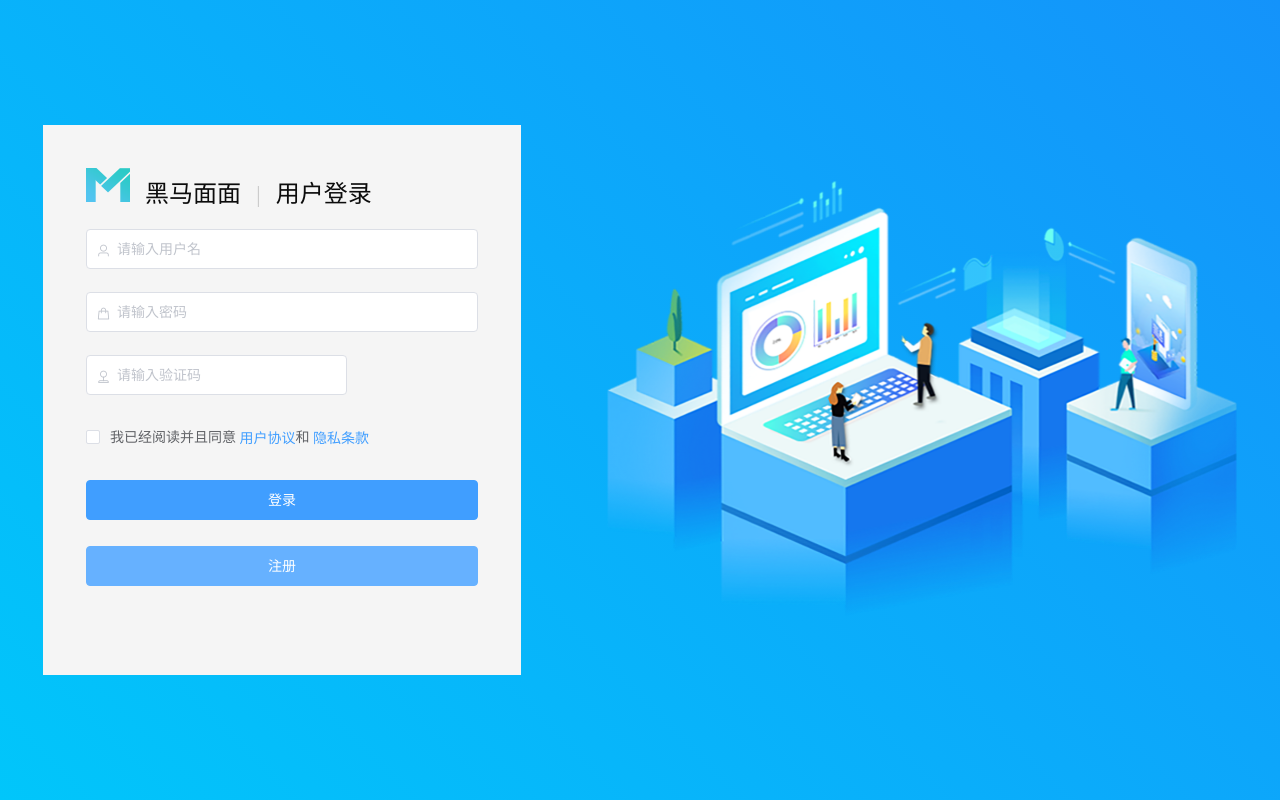
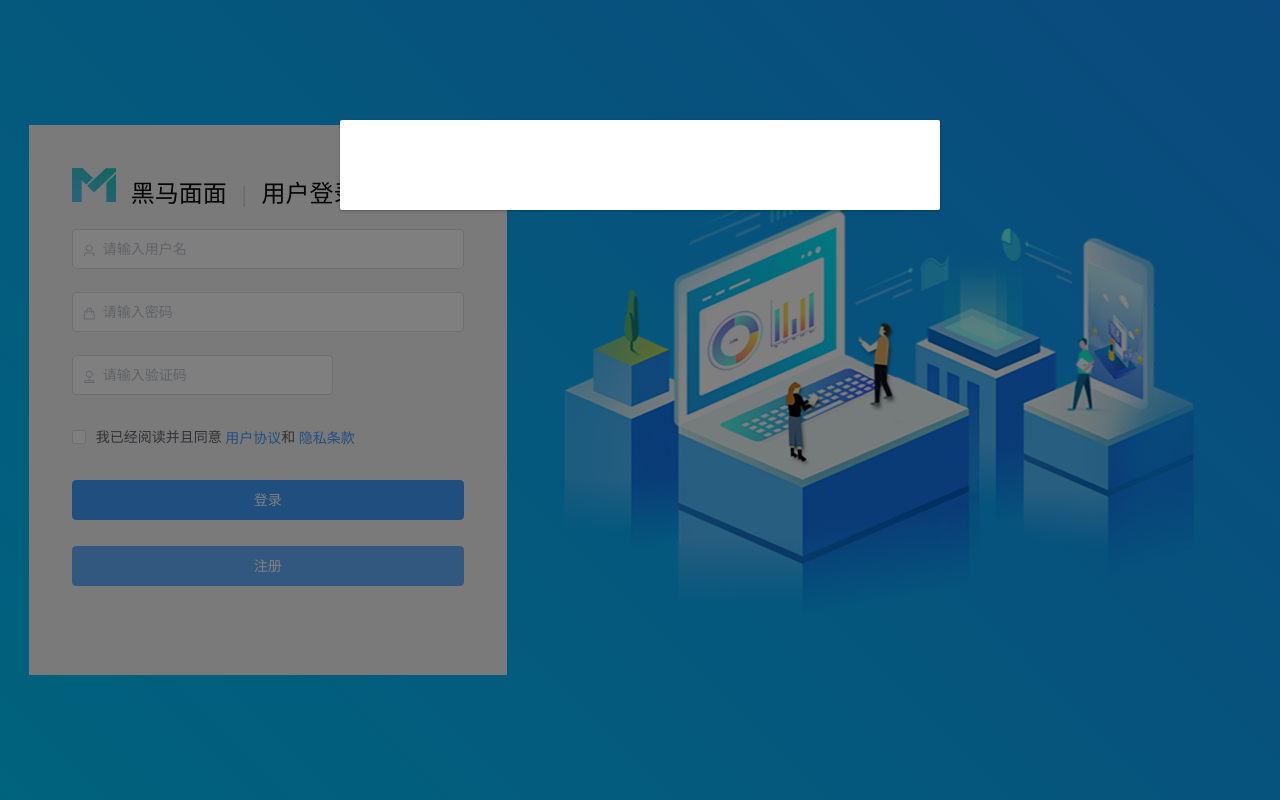
Before and after one commit to 471314748/hmmm, a Vue app: page /#/ in a window 1280 px wide. Both pictures are taken after a click on the button "注册". Built offline with nearby package versions, Linux system fonts and the light colour scheme.

Commit message:
登录页面完成和注册页面开启

```diff
--- a/src/router/index.js
+++ b/src/router/index.js
@@ -1,7 +1,7 @@
 import Vue from 'vue'
 import VueRouter from 'vue-router'
 
-import Login from '@/views/login'
+import Login from '@/views/login/login'
 
 Vue.use(VueRouter)
 
--- a/src/views/login.vue
+++ b/src/views/login/login.vue
@@ -59,18 +59,24 @@
         <el-form-item>
           <el-button type='primary' class="btn" @click="loginClick">登录</el-button>
           <br />
-          <el-button type='primary' class="btn">注册</el-button>
+          <el-button type='primary' class="btn" @click="registerClick">注册</el-button>
         </el-form-item>
       </el-form>
     </div>
     <div class="rigth">
       <img src='@/assets/img/login_banner_ele@2x.png' />
     </div>
+    <!-- 注册组件 -->
+    <register ref="register"></register>
   </div>
 </template>
 
 <script>
+import register from './register'
 export default {
+  components: {
+    register
+  },
   data () {
     return {
       form: {
@@ -78,6 +84,7 @@ export default {
         password: '',
         code: '',
         isCheck: ''
+        // dialogVisible: false
       },
       rules: {
         phone: [
@@ -98,8 +105,12 @@ export default {
   methods: {
     loginClick () {
       this.$refs.form.validate(result => {
-        console.log(result)
+        // console.log(result)
+        this.$message.success(result + '')
       })
+    },
+    registerClick () {
+      this.$refs.register.dialogVisible = true
     }
   }
 }
--- /dev/null
+++ b/src/views/login/register.vue
@@ -0,0 +1,19 @@
+<template>
+  <div class="register">
+    <el-dialog :visible.sync='dialogVisible'  class="register" width="600px" :show-close="false"></el-dialog>
+  </div>
+</template>
+
+<script>
+export default {
+  data () {
+    return {
+      dialogVisible: false
+    }
+  }
+}
+</script>
+
+<style>
+
+</style>
```
